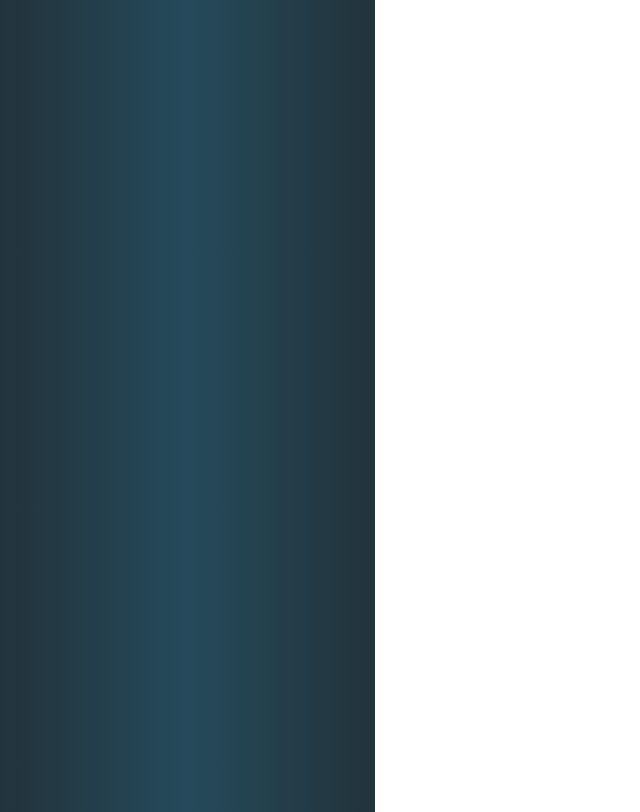
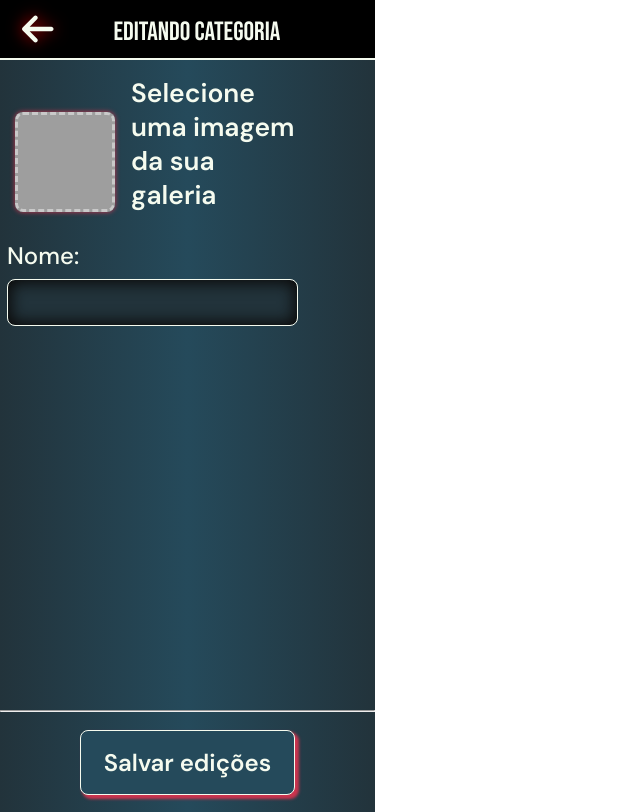
Before and after one commit to Grupo-2-Sustentare/sustentare-web, a React (Create React App) app: page /editando-categoria in a window 1280 px wide. Before the commit this address had no page. Shown: the whole page, without its empty margins (0-640 px from the left). Built offline with nearby package versions, Linux system fonts and the light colour scheme; grey boxes are pictures that could not be loaded; a web font is replaced by a local one.

Commit message:
Criação e Edição de Categoria Concluído

```diff
--- a/src/components/Button/button.module.css
+++ b/src/components/Button/button.module.css
@@ -3,7 +3,7 @@
     border: var(--borda-branca);
     border-radius: 8px;
     height: 65px;
-    width: 190px;
+    width: 100%;
     color: var(--white);
     box-shadow: var(--sombra-ex-vermelha);
     font-weight: 600;
--- a/src/components/TextInput/textInput.module.css
+++ b/src/components/TextInput/textInput.module.css
@@ -7,7 +7,7 @@
 
 .textInput input{
     height: 47px;
-    width: 262px;
+    width: 100%;
     padding: 8px;
     background: var(--gunmetal);
     border: var(--borda-branca);
@@ -17,6 +17,6 @@
 
 .textInput label{
     max-width: 262px;
-    font-size: 1.3em;
+    font-size: 1em;
     font-weight: 500;
 }
--- a/src/pages/configuracoes-de-estoque/categoria-produto/CategoriaProduto.jsx
+++ b/src/pages/configuracoes-de-estoque/categoria-produto/CategoriaProduto.jsx
@@ -10,13 +10,13 @@ export default function ConfigurationMenu({}){
 
      return(
           <>
-             <div className={style.menu}>
+             <div className={style.topBar}>
                <TopBar title="Categoria do produto" showBackArrow={false}/>
              </div>
 
              <div className={style.conteudoInicioTela}>
                 <IconInput placeholder={"Pesquisar por nome"}/>
-                <StrechList titulo=" "/>
+                <StrechList showTitle={false} hint="Ordenar por nome"/>
              </div>
                 <hr></hr>
              <div className={style.conteudoTela}>
--- a/src/pages/configuracoes-de-estoque/categoria-produto/categoriaProduto.module.css
+++ b/src/pages/configuracoes-de-estoque/categoria-produto/categoriaProduto.module.css
@@ -1,11 +1,13 @@
-.menu{
+.topBar{
    height: 65px;
 }
 
 .conteudoInicioTela{
+    display: flex;
+    flex-direction: column;
     padding: 6px;
     height: 120px;
-    gap: 6px;
+    gap: 8px;
 }
 
 hr{
--- /dev/null
+++ b/src/pages/configuracoes-de-estoque/criando-nova-categoria/CriandoNovaCategoria.jsx
@@ -0,0 +1,28 @@
+import TopBar from "../../../components/TopBar/TopBar";
+import ImageUploader from "../../../components/ImageUploader/ImageUploader";
+import TextInput from "../../../components/TextInput/TextInput";
+import Button from "../../../components/Button/Button";
+import style from "../criando-nova-categoria/criandoNovaCategoria.module.css";
+import {useNavigate} from "react-router-dom";
+
+export default function ConfigurationMenu({}){
+     const navigate = useNavigate();
+
+     return(
+          <>
+             <div className={style.topBar}>
+               <TopBar title="Criando nova Categoria" showBackArrow={true}/>
+             </div>
+
+             <div className={style.conteudoInicioTela}>
+                <ImageUploader />
+                <TextInput label={"Nome: "}/>
+             </div>
+             <hr></hr>
+             <div className={style.conteudoFinalTela}>
+                <Button insideText={"Salvar nova categoria"}/>
+             </div>
+
+          </>
+     );
+}
--- /dev/null
+++ b/src/pages/configuracoes-de-estoque/criando-nova-categoria/criandoNovaCategoria.module.css
@@ -0,0 +1,24 @@
+.topBar{
+    height: 65px;
+}
+
+.conteudoInicioTela{
+    display: flex;
+    flex-direction: column;
+    gap: 24px;
+    align-items: flex-start;
+    padding: 7px;
+    width: 100%;
+    height: 645px;
+}
+
+.conteudoFinalTela{
+    display: flex;
+    justify-content: center;
+    align-items: center;
+    width: 100%;
+    height: 100px;
+    padding-left: 45px;
+    padding-right: 45px;
+    position: relative;
+}
--- /dev/null
+++ b/src/pages/configuracoes-de-estoque/editando-categoria/EditandoCategoria.jsx
@@ -0,0 +1,28 @@
+import TopBar from "../../../components/TopBar/TopBar";
+import ImageUploader from "../../../components/ImageUploader/ImageUploader";
+import TextInput from "../../../components/TextInput/TextInput";
+import Button from "../../../components/Button/Button";
+import style from "../editando-categoria/editandoCategoria.module.css";
+import {useNavigate} from "react-router-dom";
+
+export default function ConfigurationMenu({}){
+     const navigate = useNavigate();
+
+     return(
+          <>
+             <div className={style.topBar}>
+               <TopBar title="Editando Categoria" showBackArrow={true}/>
+             </div>
+
+             <div className={style.conteudoInicioTela}>
+                <ImageUploader />
+                <TextInput label={"Nome: "}/>
+             </div>
+             <hr></hr>
+             <div className={style.conteudoFinalTela}>
+                <Button insideText={"Salvar edições"}/>
+             </div>
+
+          </>
+     );
+}
--- /dev/null
+++ b/src/pages/configuracoes-de-estoque/editando-categoria/editandoCategoria.module.css
@@ -0,0 +1,24 @@
+.topBar{
+    height: 65px;
+}
+
+.conteudoInicioTela{
+    display: flex;
+    flex-direction: column;
+    gap: 24px;
+    align-items: flex-start;
+    padding: 7px;
+    width: 100%;
+    height: 645px;
+}
+
+.conteudoFinalTela{
+    display: flex;
+    justify-content: center;
+    align-items: center;
+    width: 100%;
+    height: 100px;
+    padding-left: 80px;
+    padding-right: 80px;
+    position: relative;
+}
--- a/src/pages/configuracoes-de-estoque/unidade-de-medida-produto/UnidadeMedidaProduto.jsx
+++ b/src/pages/configuracoes-de-estoque/unidade-de-medida-produto/UnidadeMedidaProduto.jsx
@@ -10,13 +10,13 @@ export default function ConfigurationMenu({}){
 
      return(
           <>
-             <div className={style.menu}>
+             <div className={style.topBar}>
                <TopBar title="Unidade de Medida do produto" showBackArrow={true}/>
              </div>
 
              <div className={style.conteudoInicioTela}>
                 <IconInput placeholder={"Pesquisar por nome"}/>
-                <StrechList titulo=" "/>
+                <StrechList showTitle={false} hint="Ordenar por nome"/>
              </div>
                 <hr></hr>
              <div className={style.conteudoTela}>
--- a/src/pages/configuracoes-de-estoque/unidade-de-medida-produto/unidadeMedidaProduto.module.css
+++ b/src/pages/configuracoes-de-estoque/unidade-de-medida-produto/unidadeMedidaProduto.module.css
@@ -1,8 +1,10 @@
-.menu{
+.topBar{
     height: 65px;
  }
 
+
  .conteudoInicioTela{
+     display: flex;
      padding: 6px;
      height: 120px;
      gap: 6px;
--- a/src/routes.js
+++ b/src/routes.js
@@ -7,6 +7,8 @@ import NovoMovimento from "./pages/cadastros-de-estoque/NovoMovimento/NovoMovime
 import ConfigurationMenu from "./pages/configuracoes-de-estoque/ConfigurationMenu/ConfigurationMenu";
 import CategoriaProduto from "./pages/configuracoes-de-estoque/categoria-produto/CategoriaProduto"
 import UnidadeMedidaProduto from "./pages/configuracoes-de-estoque/unidade-de-medida-produto/UnidadeMedidaProduto"
+import CriandoNovaCategoria from "./pages/configuracoes-de-estoque/criando-nova-categoria/CriandoNovaCategoria"
+import EditandoCategoria from "./pages/configuracoes-de-estoque/editando-categoria/EditandoCategoria"
 import Cadastro from "./pages/configuracoes-de-acesso/Cadastro";
 import ConfiguracoesProdutos from "./pages/configuracoes-de-produtos/configuracoes-de-produtos"
 import CriandoProduto from "./pages/criando-novo-produto/CriandoProduto"
@@ -32,10 +34,12 @@ function Rotas() {
                         <Route path={"/cadastros-de-estoque/produto/tipo-movimento"} element={<TipoMovimento />} />
                         <Route path={"/cadastros-de-estoque/produto/quantidade-movimento"} element={<QuantidadeMovimento />} />
                 <Route path={"/configuracoes-de-estoque"} element={<ConfigurationMenu />} />
+                        <Route path={"/categoria-produto"} element={<CategoriaProduto />} />
+                        <Route path={"/unidade-de-medida-do-produto"} element={<UnidadeMedidaProduto/>} />
+                        <Route path={"/criando-nova-categoria"} element={<CriandoNovaCategoria/>} />
+                        <Route path={"/editando-categoria"} element={<EditandoCategoria/>} />
                 <Route path={"/configuracoes-de-acesso"} element={<Cadastro />} />
                 <Route path={"/configuracoes-de-produtos"} element={<ConfiguracoesProdutos />}/>
-                <Route path={"/categoria-produto"} element={<CategoriaProduto />} />
-                <Route path={"/unidade-de-medida-do-produto"} element={<UnidadeMedidaProduto/>} />
                 <Route path={"/criando-produto"} element={<CriandoProduto/>} />
                 <Route path={"/teste"} element={<ExibirComponentes/>} />
             </Routes>
```
